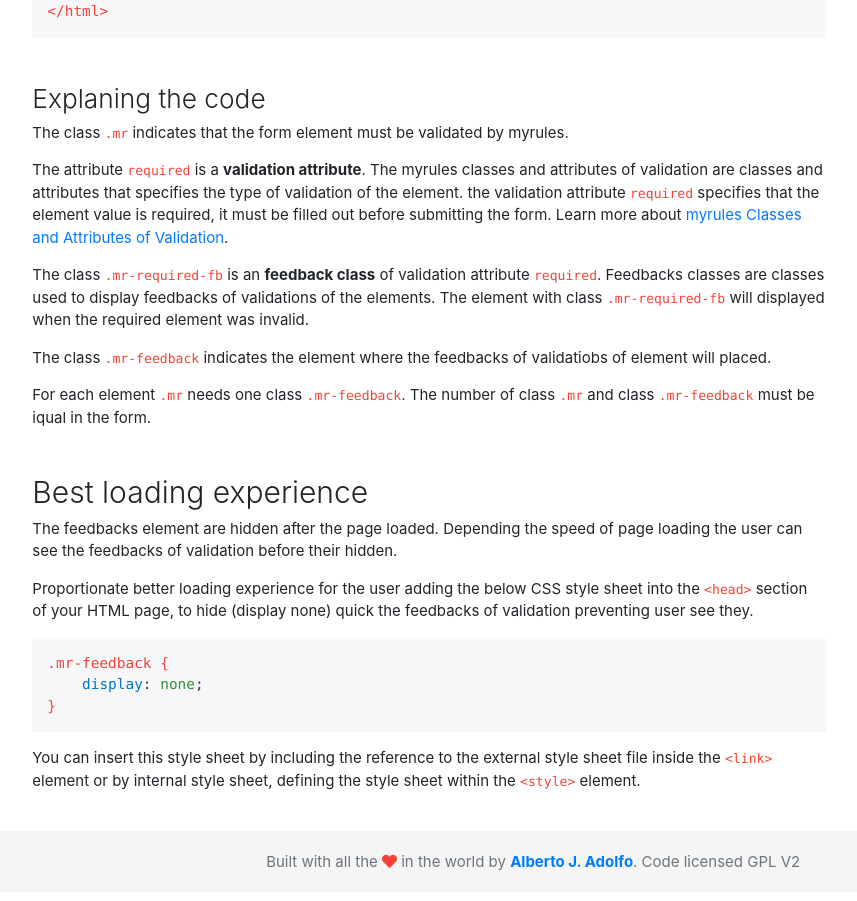
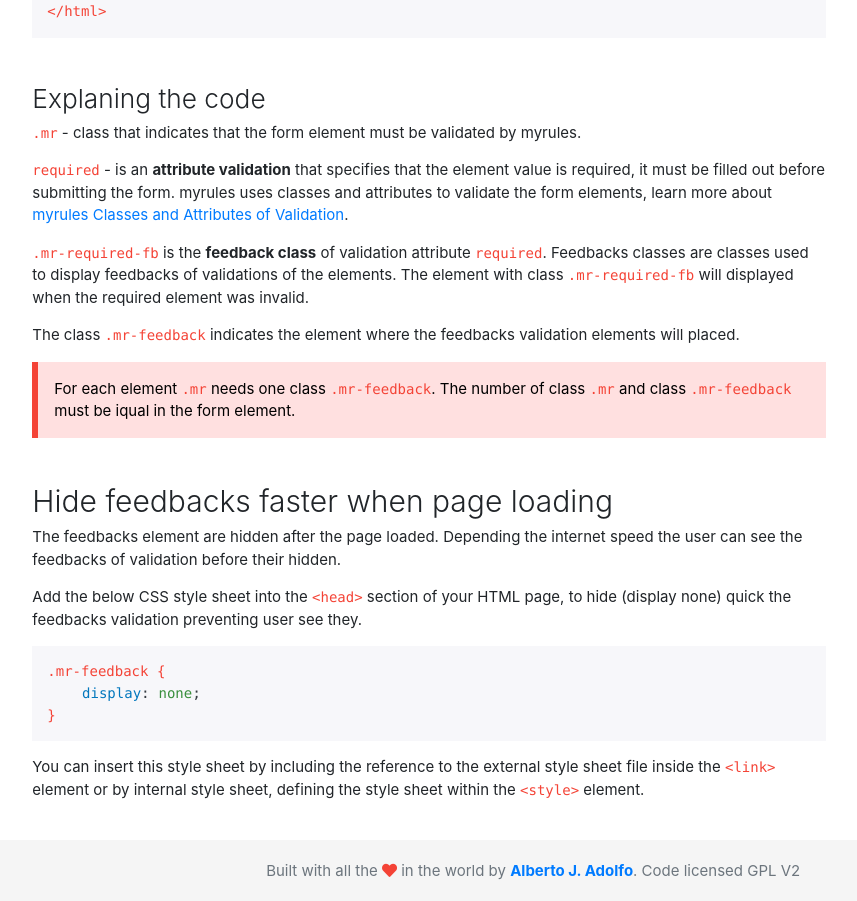
Before and after one commit to AlbertoAdolfo27/myrules, a plain HTML site: page docs/getting-started.html in a window 1280 px wide. Shown: the part 1166-2067 px from the top of the page, without its empty margins (211-1068 px from the left). Drawn offline with Linux system fonts and the light colour scheme.

Commit message:
Actualizei a página getting-started.html

```diff
--- a/docs/assets/css/codepanel.css
+++ b/docs/assets/css/codepanel.css
@@ -23,6 +23,7 @@
 {
     color: #f44336;
     font-family: SFMono-Regular,Menlo,Monaco,Consolas,"Liberation Mono","Courier New",monospace;
+    font-size: 14px;
 }
 
 .lang-html .tag
--- a/docs/getting-started.html
+++ b/docs/getting-started.html
@@ -106,17 +106,20 @@
                             </code>
                         </div>
                         <h3 id="explaning-code">Explaning the code</h3>
-                        <p>The class <code class="class">.mr</code> indicates that the form element must be validated by myrules.</p>
-                        <p>The attribute <code class="attr">required</code> is a <strong>validation attribute</strong>. The myrules classes and attributes of validation are classes and attributes that specifies the type of validation of the element. the validation attribute <code class="attr">required</code>  specifies that the element value is required, it must be filled out before submitting the form. Learn more about <a href="classes-and-attributes-validation-and-feedback-classes.html">myrules Classes and Attributes of Validation</a>.</p>
-                        <p>The class <code class="class">.mr-required-fb</code> is an <strong>feedback class</strong> of validation attribute <code class="attr">required</code>. Feedbacks classes are classes used to display feedbacks of validations of the elements. The element with class <code class="class">.mr-required-fb</code> will displayed when the required element was invalid.</p>
-                        <p>The class <code class="class">.mr-feedback</code> indicates the element where the feedbacks of validatiobs of element will placed.</p>
-                        <p>For each element <code class="class">.mr</code> needs one class <code class="class">.mr-feedback</code>. The number of class <code class="class">.mr</code> and class <code class="class">.mr-feedback</code> must be iqual in the form.</p>
+                        <p><code class="class">.mr</code> - class that indicates that the form element must be validated by myrules.</p>
+                        <p><code class="attr">required</code> - is an <strong>attribute validation</strong> that specifies that the element value is required, it must be filled out before submitting the form. myrules uses classes and attributes to validate the form elements, learn more about <a href="classes-and-attributes-validation-and-feedback-classes.html">myrules Classes and Attributes of Validation</a>.</p>
+                        <p><code class="class">.mr-required-fb</code> is the <strong>feedback class</strong> of validation attribute <code class="attr">required</code>. Feedbacks classes are classes used to display feedbacks of validations of the elements. The element with class <code class="class">.mr-required-fb</code> will displayed when the required element was invalid.</p>
+                        <p>The class <code class="class">.mr-feedback</code> indicates the element where the feedbacks validation elements will placed.</p>
+                        <div class="panel-danger">
+                            <p>For each element <code class="class">.mr</code> needs one class <code class="class">.mr-feedback</code>. The number of class <code class="class">.mr</code> and class <code class="class">.mr-feedback</code> must be iqual in the form element.</p>
+                        </div>
+
                     </article>
 
-                    <article id="best-loading-experience">
-                        <h2>Best loading experience</h2>
-                        <p>The feedbacks element are hidden after the page loaded. Depending the speed of page loading the user can see the feedbacks of validation before their hidden.</p>
-                        <p>Proportionate better loading experience for the user adding the below CSS style sheet into the <code class="tag">&lt;head&gt;</code> section of your HTML page, to hide (display none) quick the feedbacks of validation preventing user see they.</p>
+                    <article id="hide-feedback-faster">
+                        <h2>Hide feedbacks faster when page loading</h2>
+                        <p>The feedbacks element are hidden after the page loaded. Depending the internet speed the user can see the feedbacks of validation before their hidden.</p>
+                        <p>Add the below CSS style sheet into the <code class="tag">&lt;head&gt;</code> section of your HTML page, to hide (display none) quick the feedbacks validation preventing user see they.</p>
 
                         <div class="code-panel">
                             <code class="lang-css">
@@ -147,7 +150,7 @@
                             </ul>
                         </li>
                         <li class="nav-item">
-                            <a href="#best-loading-experience" class="nav-link">Best loading experience</a>
+                            <a href="#hide-feedbacks-faster" class="nav-link">Hide feedbacks faster when page loading</a>
                         </li>
                     </ul>
                 </li>
```
